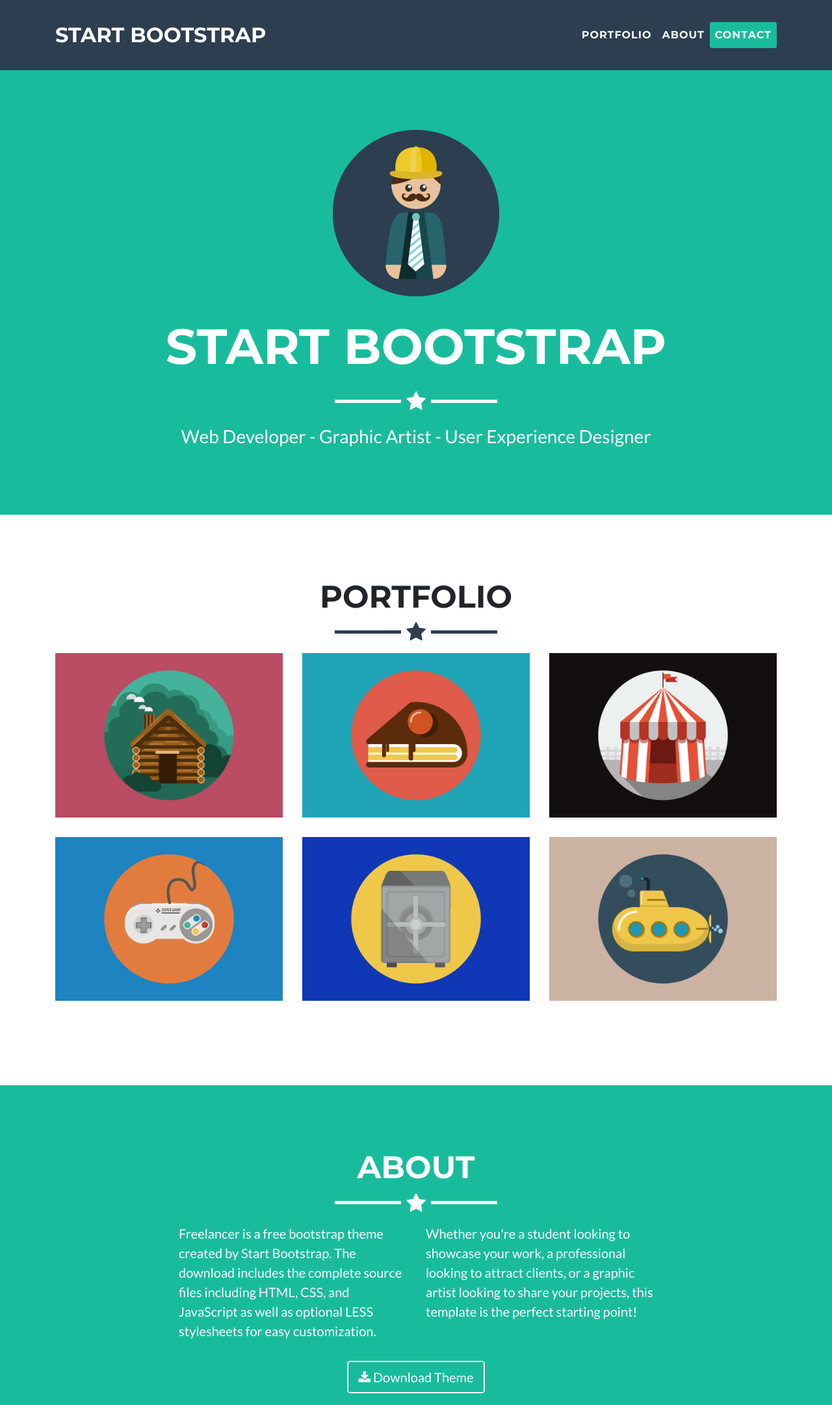
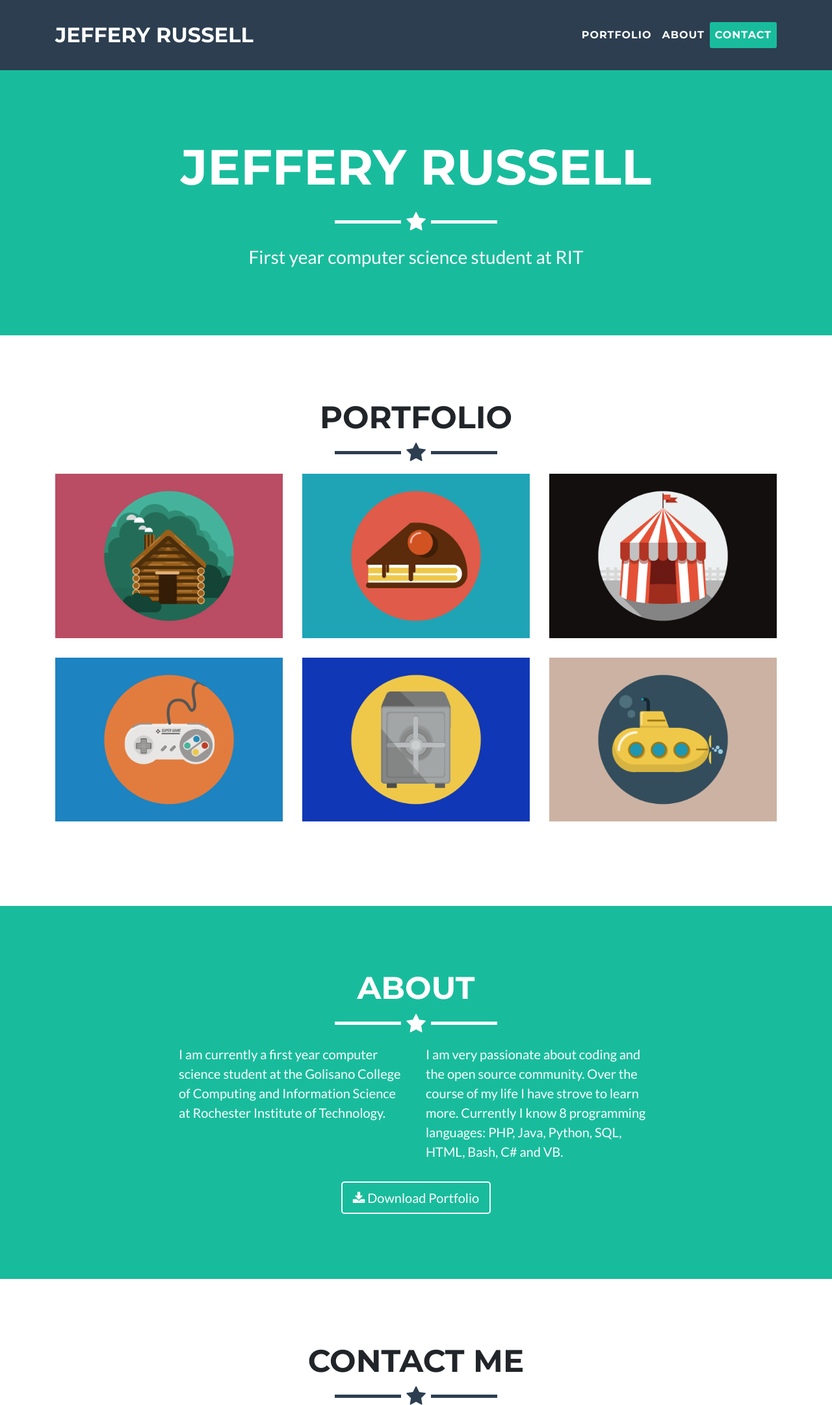
Before and after one commit to jrtechs/Portfolio_Website, a plain HTML site: page index.html in a window 1280 px wide. Shown: the top 2162 px of the page at 65% size. Drawn offline with Linux system fonts and the light colour scheme.

Commit message:
Updated website with personal information

```diff
--- a/index.html
+++ b/index.html
@@ -5,8 +5,8 @@
 
     <meta charset="utf-8">
     <meta name="viewport" content="width=device-width, initial-scale=1, shrink-to-fit=no">
-    <meta name="description" content="">
-    <meta name="author" content="">
+    <meta name="description" content="Portfolio website for Jeffery Russell a computer science student at RIT">
+    <meta name="author" content="Jeffery Russell">
 
     <title>Jeffery Russell</title>
 
@@ -28,7 +28,7 @@
     <!-- Navigation -->
     <nav class="navbar navbar-expand-lg navbar-light fixed-top" id="mainNav">
       <div class="container">
-        <a class="navbar-brand js-scroll-trigger" href="#page-top">Start Bootstrap</a>
+        <a class="navbar-brand js-scroll-trigger" href="#page-top">Jeffery Russell</a>
         <button class="navbar-toggler navbar-toggler-right" type="button" data-toggle="collapse" data-target="#navbarResponsive" aria-controls="navbarResponsive" aria-expanded="false" aria-label="Toggle navigation">
           Menu
           <i class="fa fa-bars"></i>
@@ -52,11 +52,11 @@
     <!-- Header -->
     <header class="masthead">
       <div class="container">
-        <img class="img-fluid" src="img/profile.png" alt="">
+
         <div class="intro-text">
-          <span class="name">Start Bootstrap</span>
+          <span class="name">Jeffery Russell</span>
           <hr class="star-light">
-          <span class="skills">Web Developer - Graphic Artist - User Experience Designer</span>
+          <span class="skills">First year computer science student at RIT</span>
         </div>
       </div>
     </header>
@@ -138,15 +138,15 @@
         <hr class="star-light">
         <div class="row">
           <div class="col-lg-4 ml-auto">
-            <p>Freelancer is a free bootstrap theme created by Start Bootstrap. The download includes the complete source files including HTML, CSS, and JavaScript as well as optional LESS stylesheets for easy customization.</p>
+            <p>I am currently a first year computer science student at the Golisano College of Computing and Information Science at Rochester Institute of Technology.</p>
           </div>
           <div class="col-lg-4 mr-auto">
-            <p>Whether you're a student looking to showcase your work, a professional looking to attract clients, or a graphic artist looking to share your projects, this template is the perfect starting point!</p>
+            <p>I am very passionate about coding and the open source community. Over the course of my life I have strove to learn more. Currently I know 8 programming languages: PHP, Java, Python, SQL, HTML, Bash, C# and VB. </p>
           </div>
           <div class="col-lg-8 mx-auto text-center">
             <a href="#" class="btn btn-lg btn-outline">
               <i class="fa fa-download"></i>
-              Download Theme
+              Download Portfolio
             </a>
           </div>
         </div>
@@ -160,7 +160,7 @@
         <hr class="star-primary">
         <div class="row">
           <div class="col-lg-8 mx-auto">
-
+            <p>Jeffery@jrtechs.net</p>
           </div>
         </div>
       </div>
@@ -508,7 +508,6 @@
 
     <!-- Contact Form JavaScript -->
     <script src="js/jqBootstrapValidation.js"></script>
-    <script src="js/contact_me.js"></script>
 
     <!-- Custom scripts for this template -->
     <script src="js/freelancer.min.js"></script>
```
